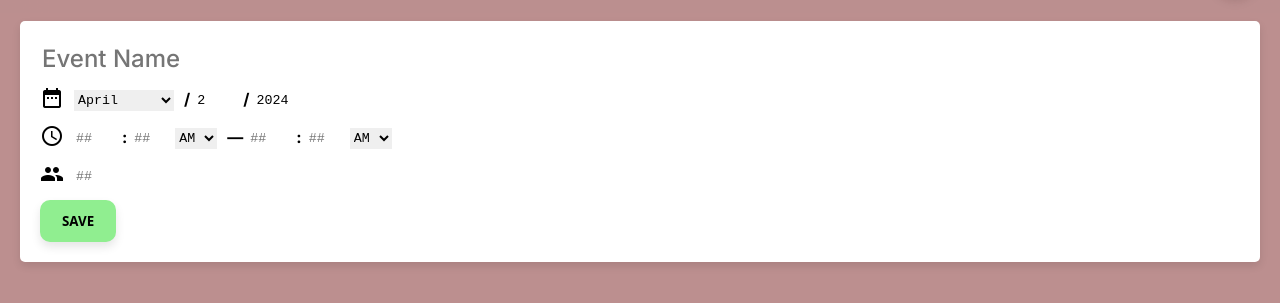
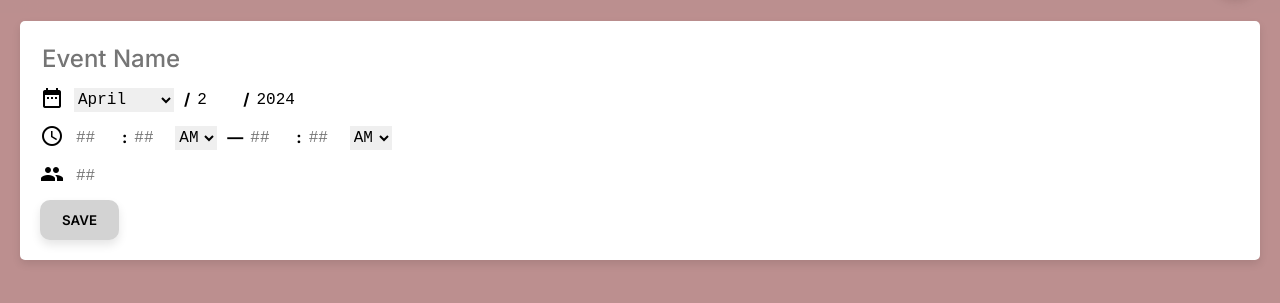
Before and after one commit to debra80/hrs, a plain HTML site: page index.html in a window 1280 px wide. Shown: the part 69-372 px from the top of the page. Drawn offline with Linux system fonts and the light colour scheme; a web font is replaced by a local one.

Commit message:
Update styles.css

```diff
--- a/styles.css
+++ b/styles.css
@@ -119,6 +119,7 @@ input, select {
     border-left: none;
     border-right: none;
     font-family: "Sono", monospace;
+    font-size: medium;
     font-weight: 500;
     outline: none;
 }
@@ -155,12 +156,25 @@ input:focus, select:focus {
 }
 
 button {
+    background: lightgrey;
+    border: 2px solid transparent;
+    border-radius: 10px;
+    padding: 10px 20px;
+    font-family: "Inter", system-ui;
+    font-weight: 600;
+    text-transform: uppercase;
+    box-shadow: 0 5px 10px rgba(0, 0, 0, 0.1);
+}
+
+
+.saveBtn {
     background: lightgreen;
     border: 2px solid transparent;
     border-radius: 10px;
     padding: 10px 20px;
-    font-family: system-ui;
+    font-family: "Inter", system-ui;
     font-weight: 600;
+    font-size: medium;
     text-transform: uppercase;
     box-shadow: 0 5px 10px rgba(0, 0, 0, 0.1);
 }
```
